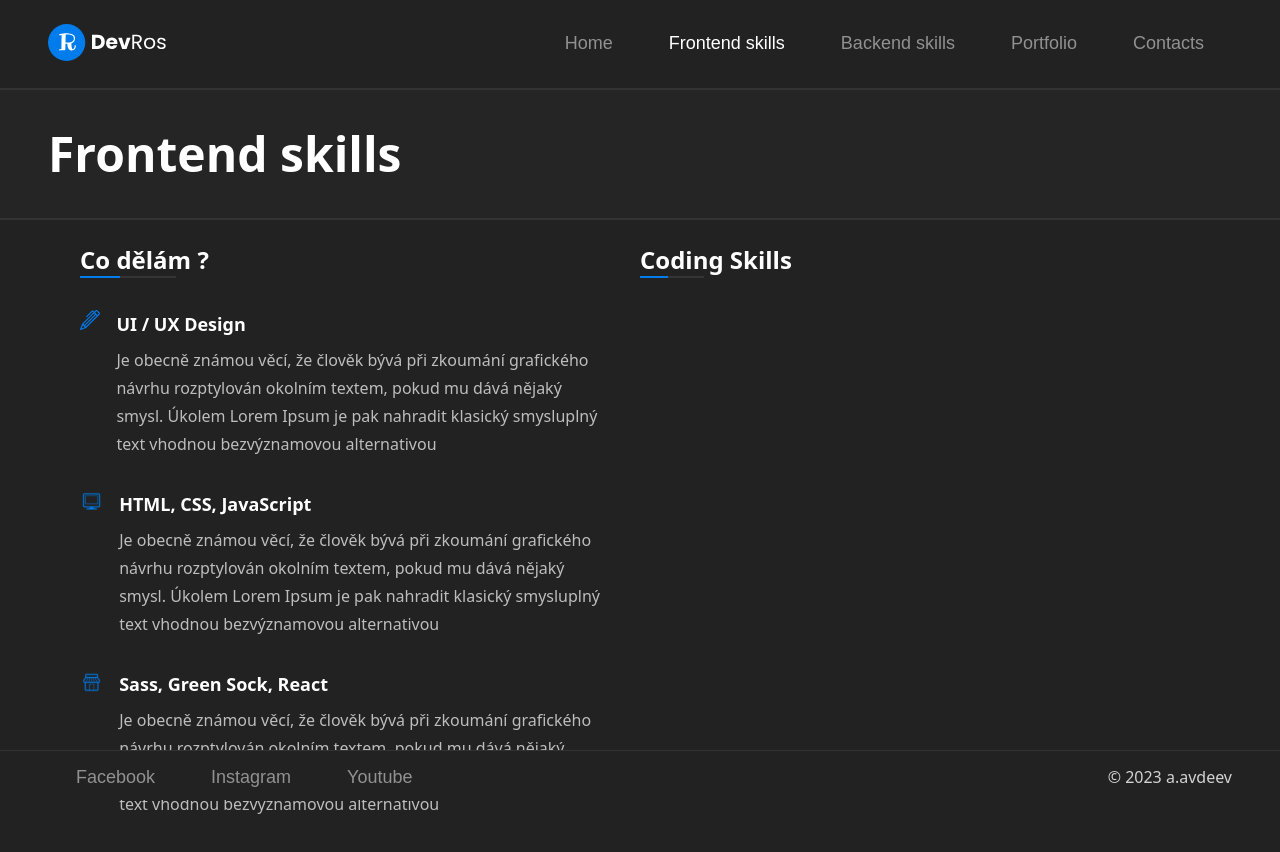
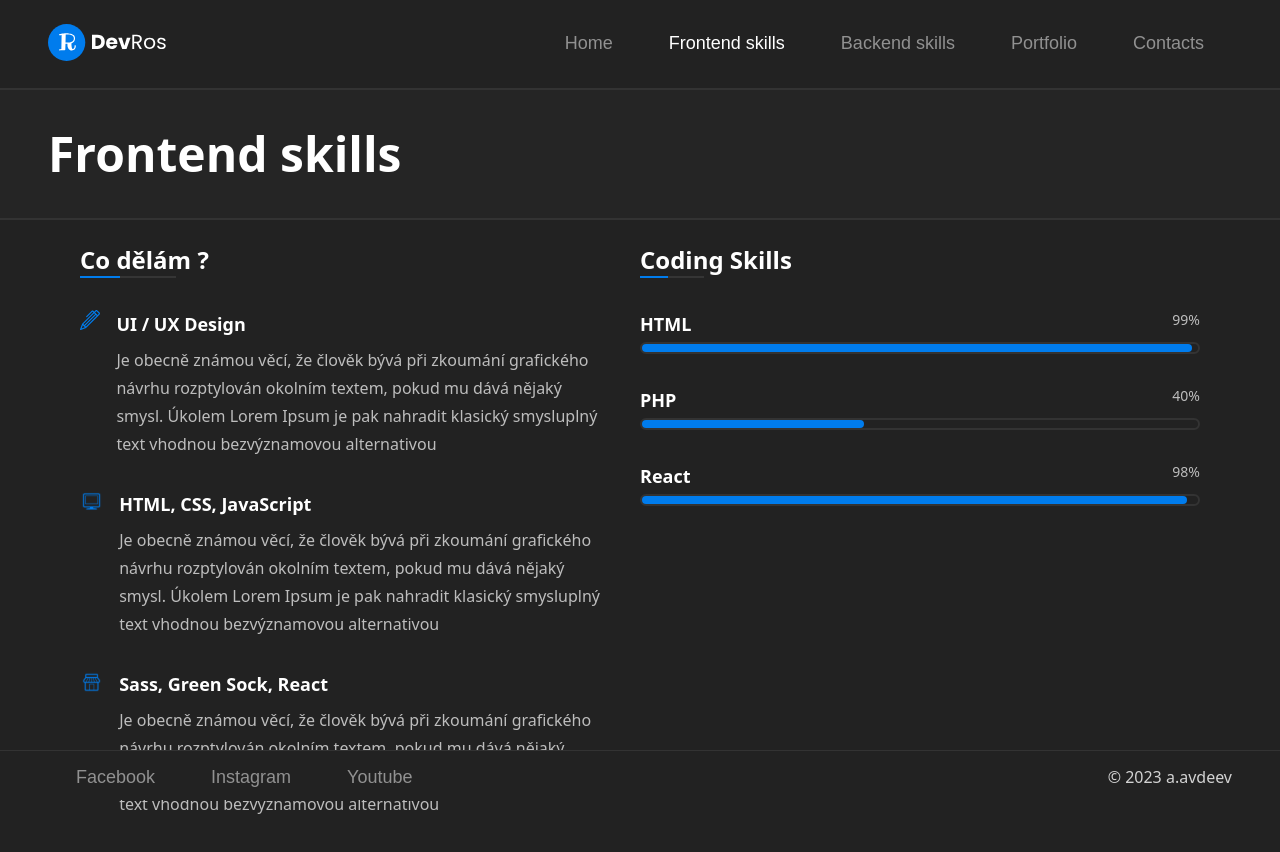
Before and after one commit to AndreyAvdeev/a.avdeev.github.io, a Next.js app: page /skills-front in a window 1280 px wide. Shown: the top 852 px of the page. Built offline with nearby package versions, Linux system fonts and the light colour scheme.

Commit message:
Add
progress bar component

```diff
--- a/app/skills-front/page.tsx
+++ b/app/skills-front/page.tsx
@@ -2,6 +2,7 @@
 
 import { useRouter } from "next/navigation";
 import Image from "next/image";
+import ProgressBar from "@/components/ProgressBar";
 
 import homeIcon from "@/public/home.svg";
 import monitorIcon from "@/public/monitor.svg";
@@ -91,8 +92,14 @@ export default function FrontSkills() {
             Coding Skills
           </h2>
           <div className="h-0.5 bg-gray-450 w-16 before:content-[''] before:block before:h-0.5 before:w-7 before:bg-blue"></div>
-          <div className="flex my-8 mr-8">
-
+          <div className="mt-8">
+            <ProgressBar title="HTML" percent={99}/>
+          </div>
+          <div className="mt-8">
+            <ProgressBar title="PHP" percent={40}/>
+          </div>
+          <div className="mt-8">
+            <ProgressBar title="React" percent={98}/>
           </div>
         </article>
       </div>
--- /dev/null
+++ b/components/ProgressBar/index.tsx
@@ -0,0 +1,37 @@
+"use client";
+
+import { useEffect, useState } from "react";
+import style from "../ProgressBar/style.module.css";
+
+interface progressProps {
+  title: string | "";
+  percent: number;
+}
+
+export default function ProgressBar({ title, percent }: progressProps) {
+  const [progress, setProgress] = useState<number>(0);
+
+  useEffect(() => {
+    const timer = setInterval(() => {
+      if (progress < percent) {
+        setProgress((prev) => prev + 1);
+      } else {
+        clearInterval(timer);
+        return progress;
+      }
+    }, 5);
+    return () => clearInterval(timer);
+  }, [progress]);
+
+  return (
+    <div className="w-full">
+      <div className="flex justify-between">
+        <h1 className="text-white font-bold text-lg">{title}</h1>
+        <p className="text-gray-200 text-sm">{progress + "%"}</p>
+      </div>
+      <div className="w-full relative h-3 border-2 border-solid border-gray-400 mt-1 rounded-full">
+        <div className={style.progress} style={{ width: progress + "%" }}></div>
+      </div>
+    </div>
+  );
+}
--- /dev/null
+++ b/components/ProgressBar/style.module.css
@@ -0,0 +1,7 @@
+.progress{
+    display: block;
+    height: 8px;
+    background-color: #007CED;
+    border-radius: 10px;
+    width: 100;
+}
```
